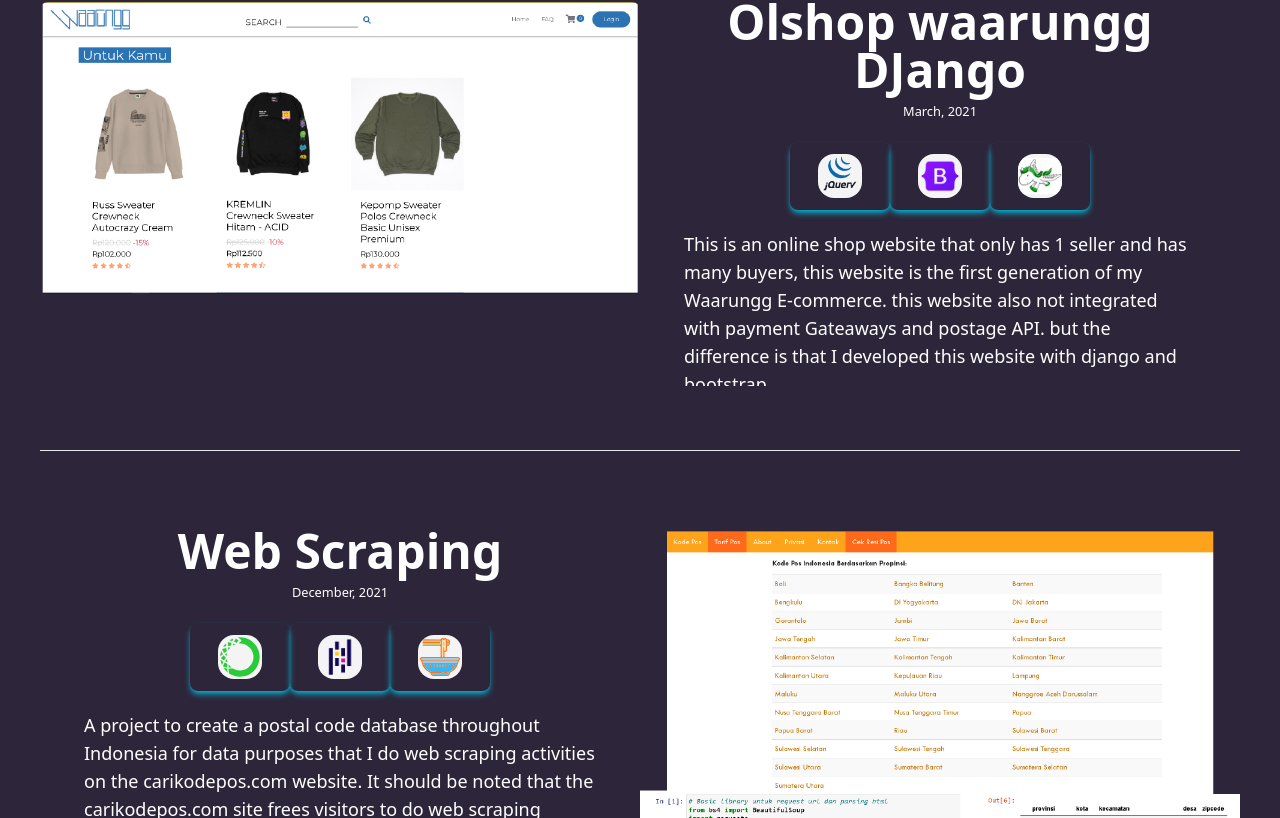
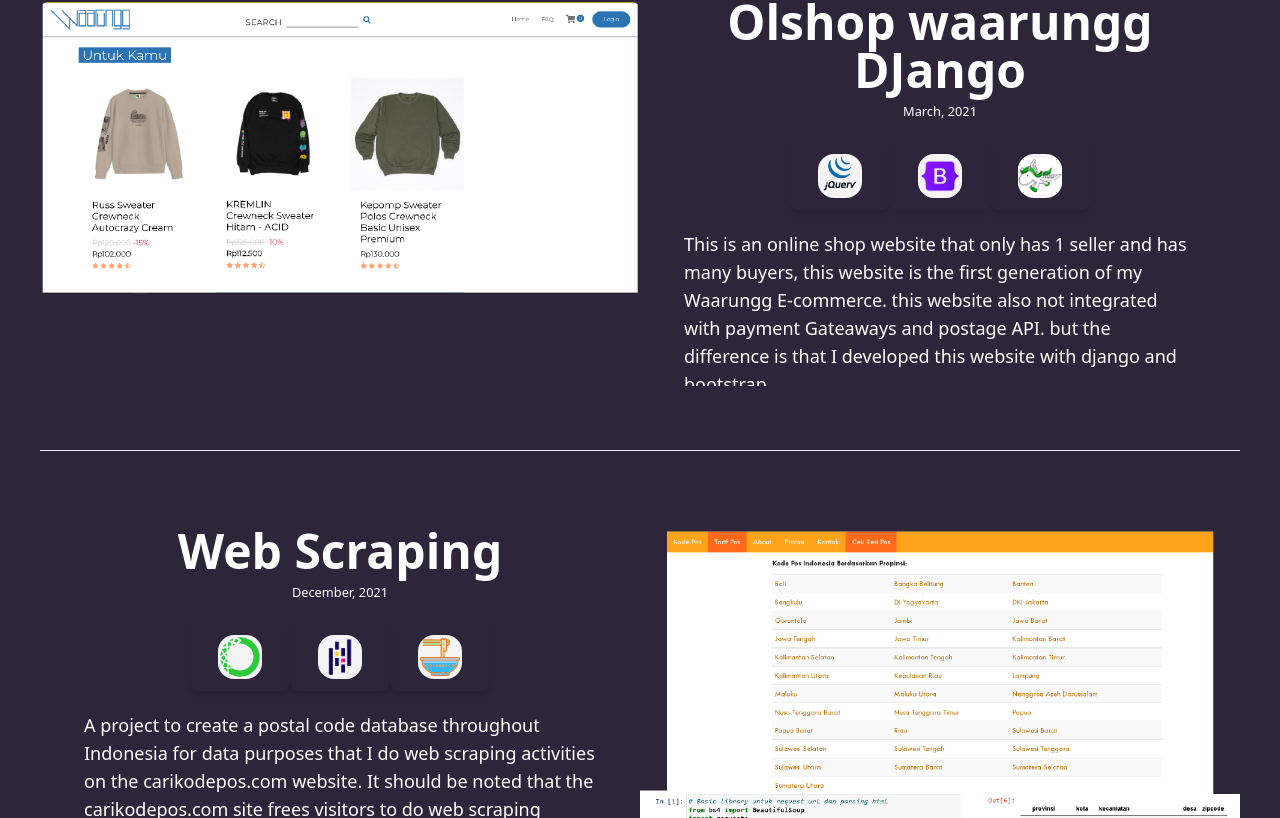
Before and after one commit to Rahmat-Afriyadi/portfolio-rahmat, a Next.js app: page / in a window 1280 px wide. Shown: the part 3242-4060 px from the top of the page. Built offline with nearby package versions, Linux system fonts and the light colour scheme.

Commit message:
fix some bug

```diff
--- a/components/Stack.js
+++ b/components/Stack.js
@@ -14,7 +14,7 @@ export default function Stack({ image, name}) {
         mount: { scale: 1, y: 0 },
         unmount: { scale: 0, y: 25 },
     }}>
-      <Button className="shadow-md shadow-cyan-500/90" variant="gradient"><motion.img
+      <Button variant="gradient"><motion.img
       className={classnames(
         "h-11 w-11 mx-1 bg-cover bg-center bg-white/95 rounded-2xl shadow-smd shadow-yellow-100",
       `bg-[url('/images/stack/${image}')]`
```
